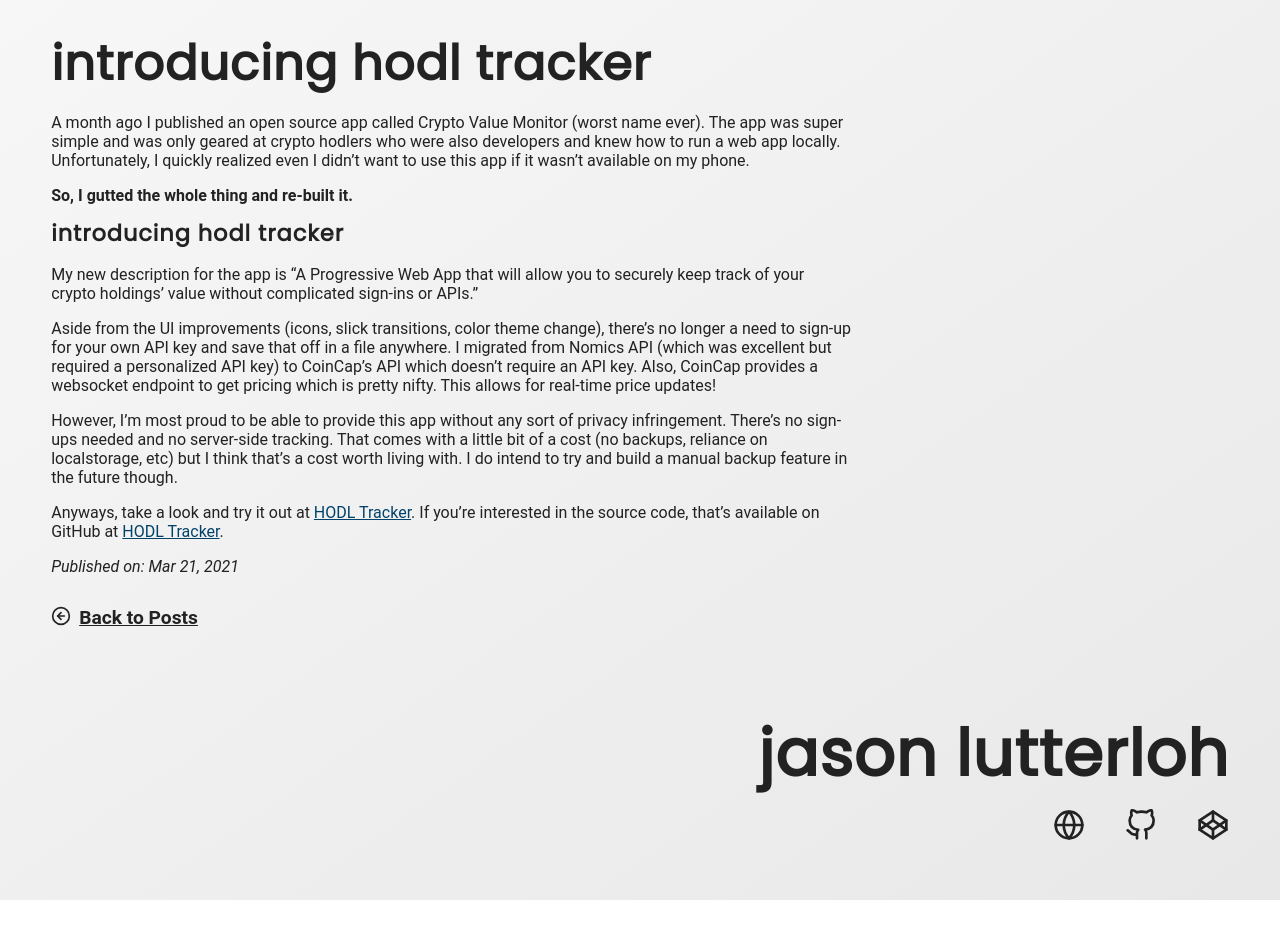
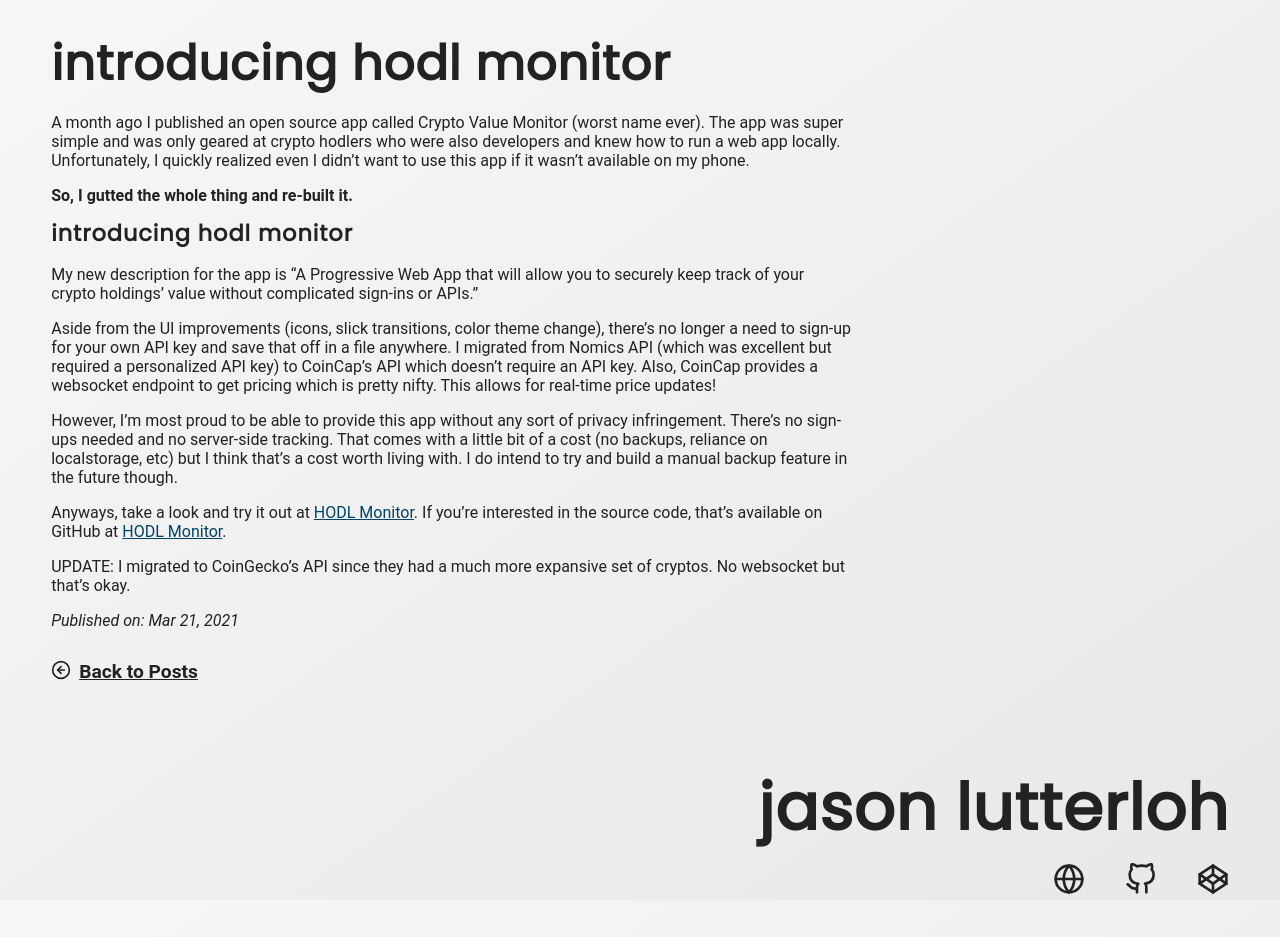
Before and after one commit to jasonlutterloh/jasonlutterloh.github.io, a Jekyll site: the page built from _posts/2021-03-21-hodl-tracker.md, in a window 1280 px wide. Built offline with Jekyll 4.4.1, drawn with Linux system fonts in a browser that asks for light colours; before the commit the page ends 900 px from its top, so only the background shows below that.

Commit message:
Update on CoinGecko

```diff
--- a/_posts/2021-03-21-hodl-tracker.md
+++ b/_posts/2021-03-21-hodl-tracker.md
@@ -1,18 +1,18 @@
 ---
 layout: post
-title: "Introducing HODL Tracker"
+title: "Introducing HODL Monitor"
 date: 2021-03-21 00:00:00 -0500
 author: Jason Lutterloh
 excerpt_separator: <!--more-->
 image: /assets/posts/post_crypto.png
-excerpt: "Introduction to HODL Tracker - A Progressive Web App that will allow you to securely keep track of your crypto holdings' value without complicated sign-ins or APIs."
+excerpt: "Introduction to HODL Monitor - A Progressive Web App that will allow you to securely keep track of your crypto holdings' value without complicated sign-ins or APIs."
 ---
 
 A month ago I published an open source app called Crypto Value Monitor (worst name ever). The app was super simple and was only geared at crypto hodlers who were also developers and knew how to run a web app locally. Unfortunately, I quickly realized even I didn't want to use this app if it wasn't available on my phone.
 
 **So, I gutted the whole thing and re-built it.**
 
-## Introducing HODL Tracker
+## Introducing HODL Monitor
 
 My new description for the app is "A Progressive Web App that will allow you to securely keep track of your crypto holdings' value without complicated sign-ins or APIs."
 
@@ -20,4 +20,6 @@ Aside from the UI improvements (icons, slick transitions, color theme change), t
 
 However, I'm most proud to be able to provide this app without any sort of privacy infringement. There's no sign-ups needed and no server-side tracking. That comes with a little bit of a cost (no backups, reliance on localstorage, etc) but I think that's a cost worth living with. I do intend to try and build a manual backup feature in the future though.
 
-Anyways, take a look and try it out at [HODL Tracker](https://hodl.lutterloh.dev). If you're interested in the source code, that's available on GitHub at [HODL Tracker](https://github.com/jasonlutterloh/hodltracker).
+Anyways, take a look and try it out at [HODL Monitor](https://hodl.lutterloh.dev). If you're interested in the source code, that's available on GitHub at [HODL Monitor](https://github.com/jasonlutterloh/hodltracker).
+
+UPDATE: I migrated to CoinGecko's API since they had a much more expansive set of cryptos. No websocket but that's okay.
```
